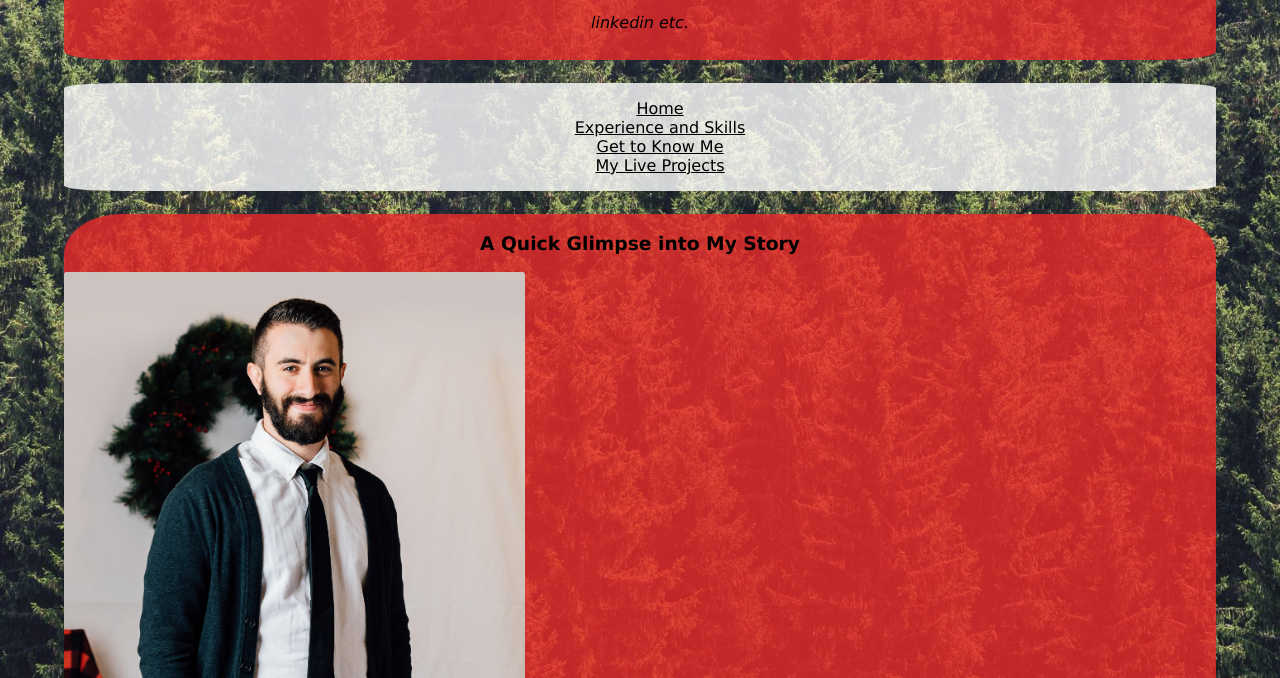
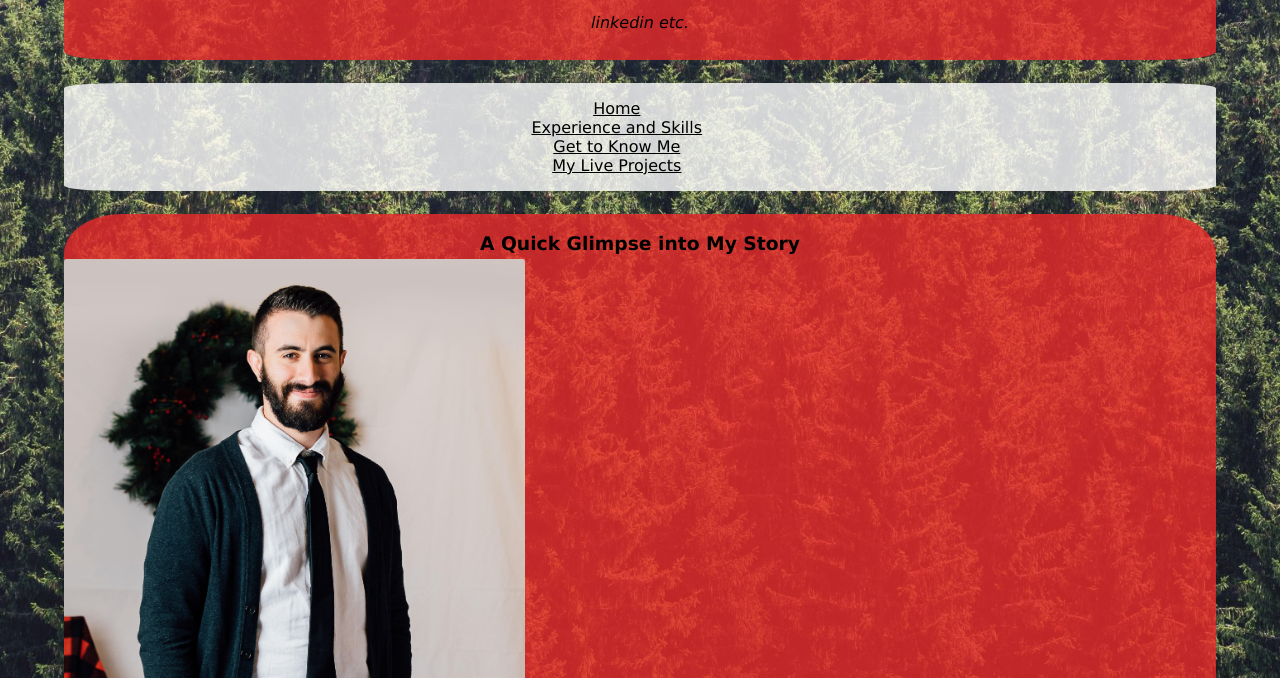
Before and after one commit to devitodev/challenge-two, a plain HTML site: page pages/me.html in a window 1280 px wide. Shown: the part 122-800 px from the top of the page. Drawn offline with Linux system fonts and the light colour scheme.

```diff
--- a/assets/style.css
+++ b/assets/style.css
@@ -43,6 +43,7 @@ nav {
 
 nav ul {
     list-style-type: none;
+    margin-right: 7.5%;
 }
 
 nav li {
@@ -80,7 +81,7 @@ nav li a {
     margin-bottom: 5%;
 }
 
-.whitebox h2 {
+.whitebox h2, h3 {
     text-align: center;
     margin-bottom: .5%;
 }
```
Also changed, not shown: pages/exp.html (+6 -6 lines).
